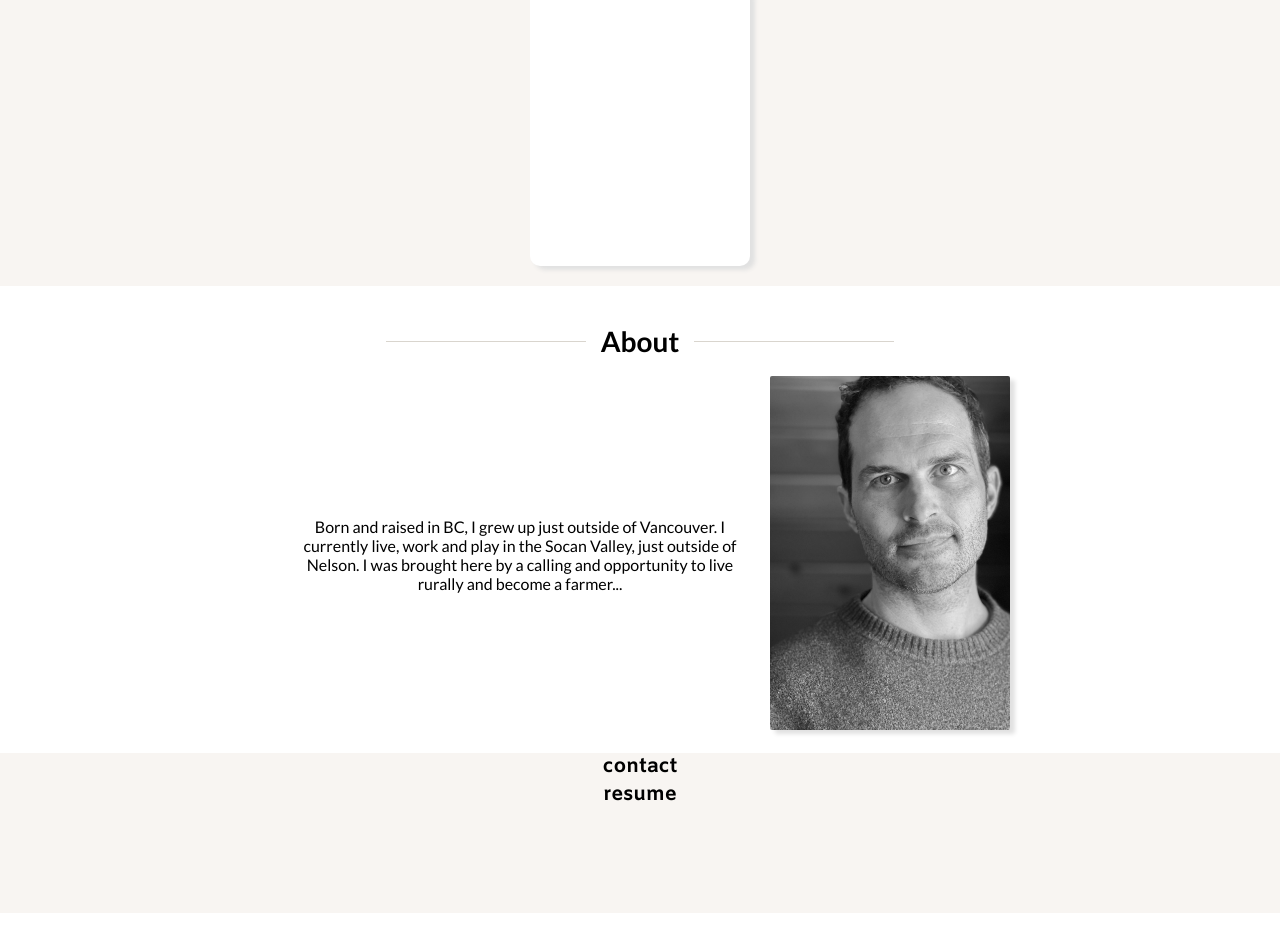
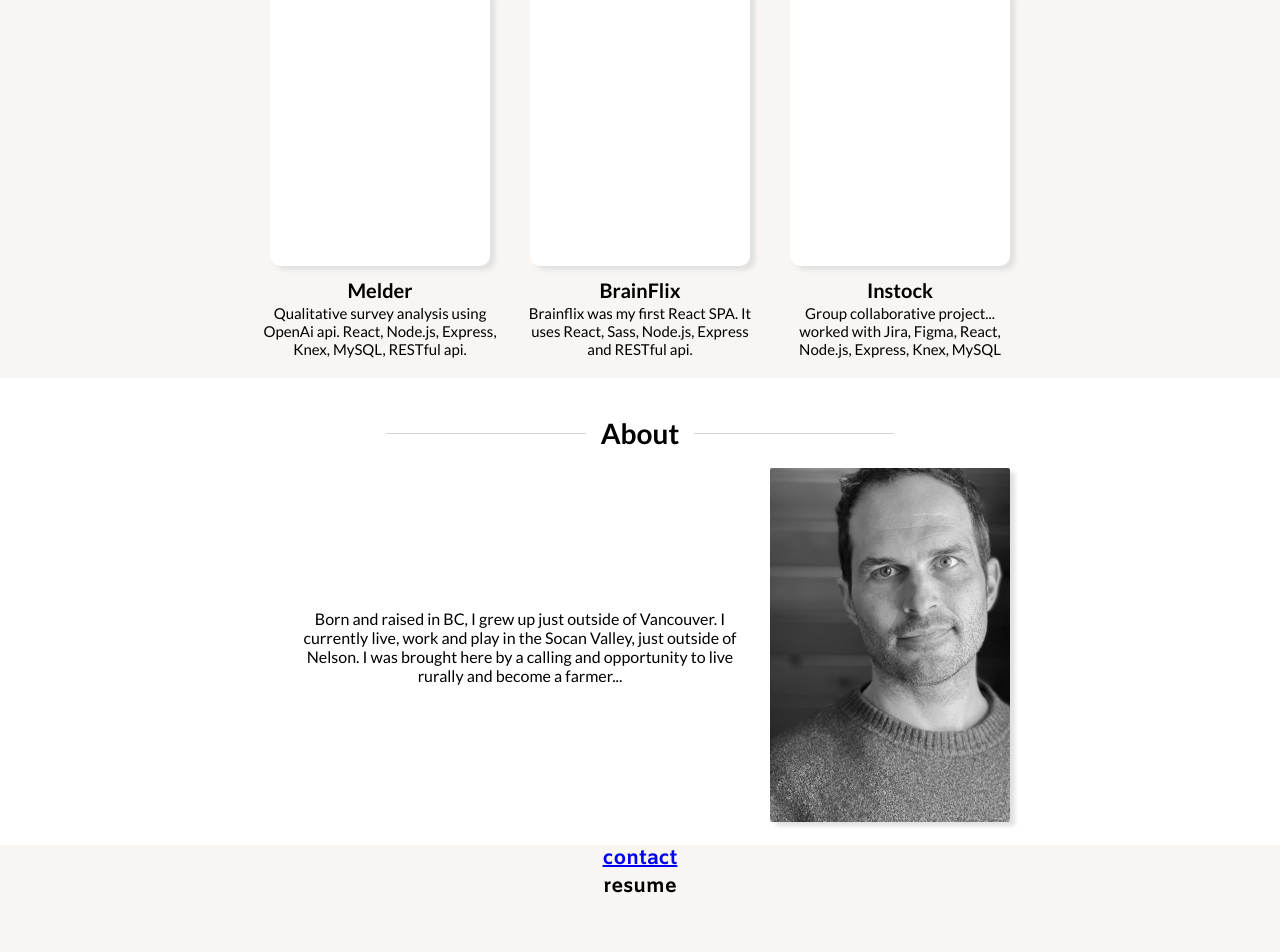
Before and after one commit to MrPreachez/portfolio, a React (Create React App) app: page / in a window 1280 px wide. Shown: the part 804-1756 px from the top of the page. Before the commit the page ends 1717 px from the top, so only its background shows below. Built offline with nearby package versions, Linux system fonts and the light colour scheme.

Commit message:
card layout for project section

```diff
--- a/src/pages/HomePage/HomePage.js
+++ b/src/pages/HomePage/HomePage.js
@@ -1,5 +1,6 @@
 import "./HomePage.scss";
 import headshot from "../../assets/images/portfolio-copy.jpg";
+import { Link } from "react-router-dom";
 
 function HomePage() {
   return (
@@ -26,8 +27,32 @@ function HomePage() {
           <span className="projects__feature" />
         </h2>
         <div className="projects__card--wrapper">
-          <div className="projects__card1"></div>
+          <div className="projects__card-container ">
+            <div className="projects__card1 projects__card"></div>
+            <h3 className="projects__card1-title projects__card-title">Melder</h3>
+            <p className="projects__card1-text">
+              Qualitative survey analysis using OpenAi api. React, Node.js,
+              Express, Knex, MySQL, RESTful api.
+            </p>
+          </div>
+          <div className="projects__card-container ">
+            <div className="projects__card2 projects__card"></div>
+            <h3 className="projects__card2-title projects__card-title">BrainFlix</h3>
+            <p className="projects__card2-text">
+              Brainflix was my first React SPA. It uses React, Sass, Node.js,
+              Express and RESTful api.{" "}
+            </p>
+          </div>
+          <div className="projects__card-container">
+            <div className="projects__card3 projects__card"></div>
+            <h3 className="projects__card3-title projects__card-title">Instock</h3>
+            <p className="projects__card3-text">
+              Group collaborative project... worked with Jira, Figma, React,
+              Node.js, Express, Knex, MySQL
+            </p>
+          </div>
         </div>
+        <div ></div>
       </section>
       <section className="about__body">
         <h2 className="about__title">
@@ -48,7 +73,10 @@ function HomePage() {
         </div>
       </section>
       <section className="details__body">
-        <h3 className="details__email">contact</h3>
+        <Link to="/contact">
+          <h3 className="details__email">contact</h3>
+        </Link>
+
         <h3 className="details__resume">resume</h3>
       </section>
     </main>
--- a/src/pages/HomePage/HomePage.scss
+++ b/src/pages/HomePage/HomePage.scss
@@ -7,13 +7,18 @@
 .homePage {
     &__body {
         width: 100%;
-        margin: 0 auto;
+
     }
 }
 .head {
     &__body {
         height: 50rem;
+        max-width: 50rem;
         margin: 0 auto;
+
+        @include tablet {
+            max-width: 60rem;
+        }
     }
     &__title-position {
         width:100%;
@@ -66,21 +71,41 @@
         flex-wrap: wrap;
         justify-content: center;
         align-items: center;
+        gap: 2rem;
     }
-    &__card1 {
+    &__card{
         width: 22rem;
         height: 28rem;
+        margin-bottom: 1rem;
         // border: 1px solid $primaryBlack;
         border-radius: 1rem;
         box-shadow: $shadow;
         background-color: white;
     }
 
+    &__card-container {
+        display: flex;
+        flex-direction: column;
+        align-items: center;
+        width: 24rem;
+    }
+    // &__card2-title {
+    //     margin-top: 1.7rem;
+    // }
+    &__card1-text {
+        font-size:1.5rem;
+    }
+    &__card2-text {
+        font-size: 1.5rem;
+    }
+    &__card3-text {
+        font-size: 1.5rem;
+    }
+
 }
 .about {
     &__body {
         height: auto;
-
         font-family: $font-stackB;
         padding: 2rem 1rem;
     }
@@ -114,12 +139,11 @@
         max-width:24rem;
         border-radius: 2px;
         box-shadow: $shadow;
-
     }
 }
 .details {
     &__body {
-        height: 20vh;
+        height: 20rem;
         background-color: $secondaryoffWhite;
     }
 }
```
Also changed, not shown: src/assets/images/melderCover.png (added).
